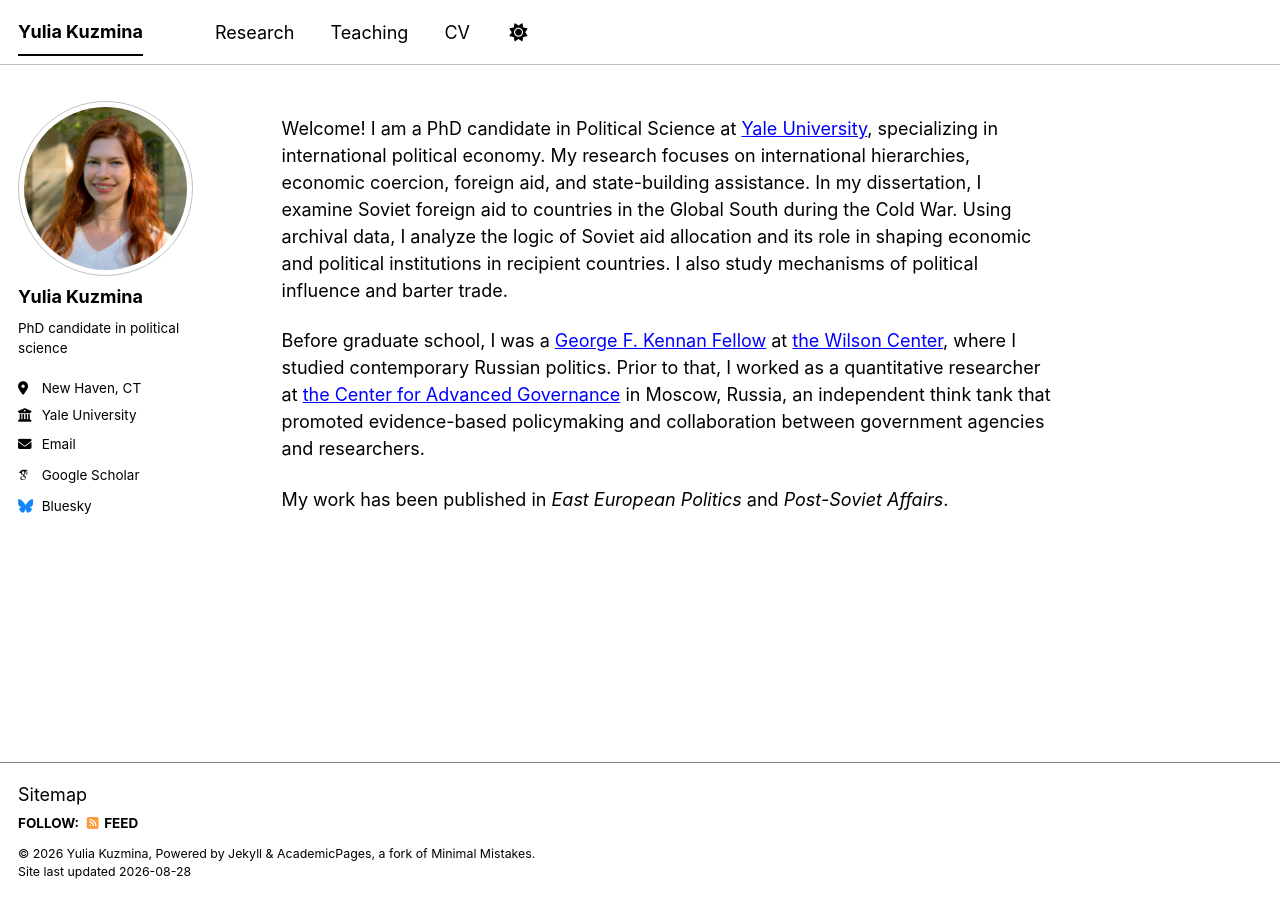
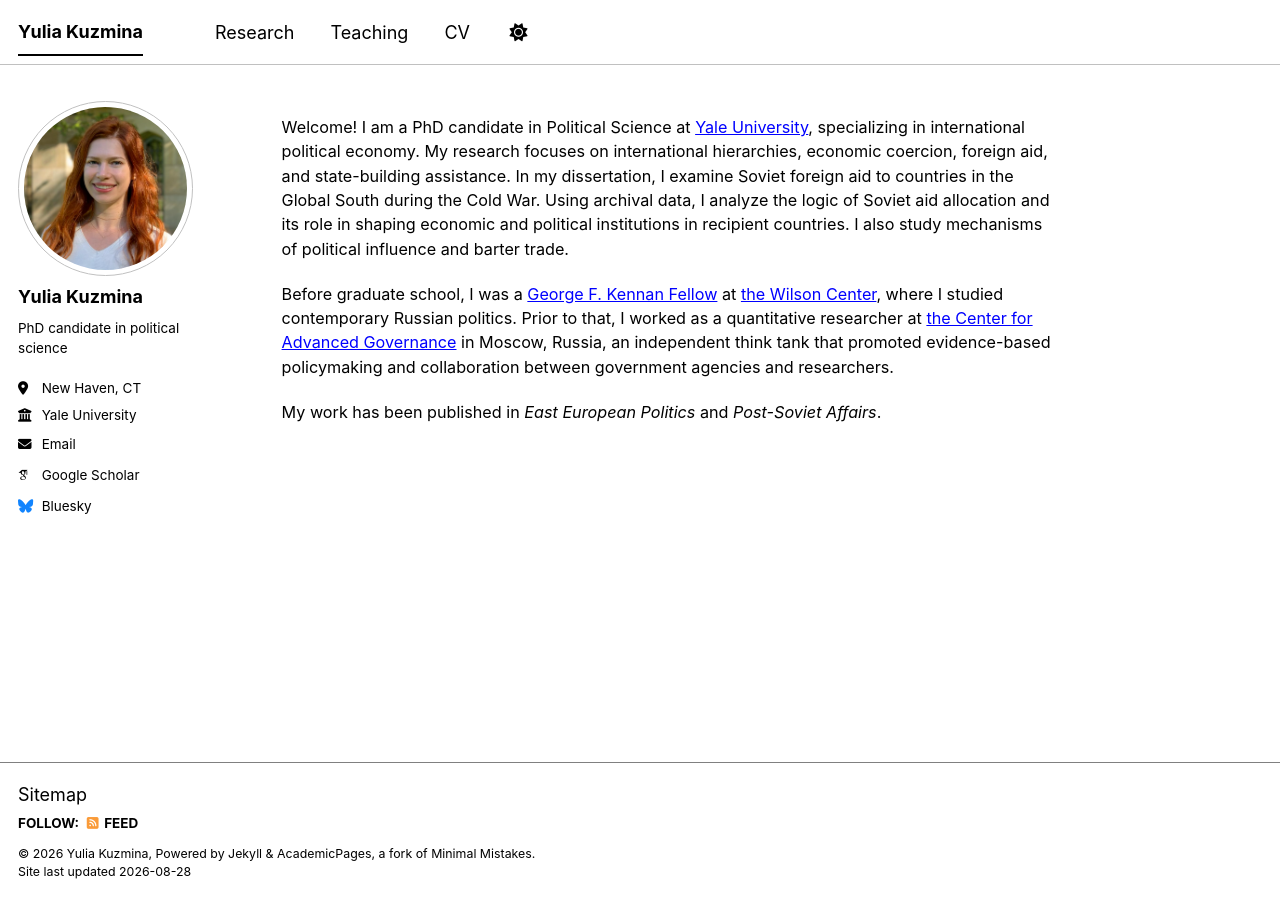
Before and after one commit to yuliakuzmina/yuliakuzmina.github.io, a Jekyll site: the page built from _pages/about.md, in a window 1280 px wide. Built offline with Jekyll 4.4.1, drawn with Linux system fonts in a browser that asks for light colours; some web fonts are replaced; a script bundle is joined from its source files by our own code; library files that are not in the unit come from our copies.

Commit message:
Update _page.scss

```diff
--- a/_sass/layout/_page.scss
+++ b/_sass/layout/_page.scss
@@ -105,6 +105,10 @@
     margin-top: -1.5em;
     padding-left: 1.25rem;
   }
+}
+
+.welcome-text p {
+  font-size: 0.9em;
 }
 
 .page__hero {
```
